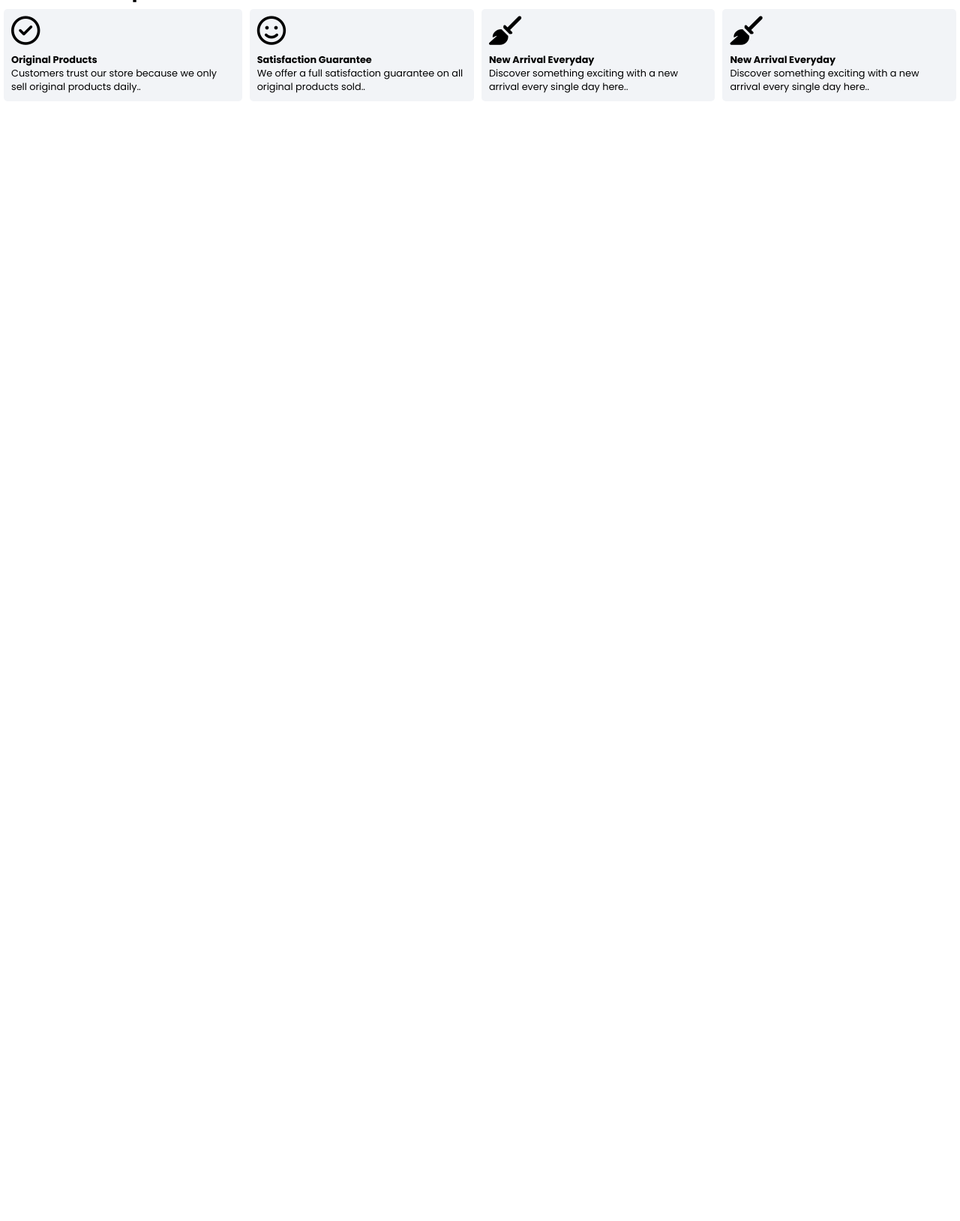
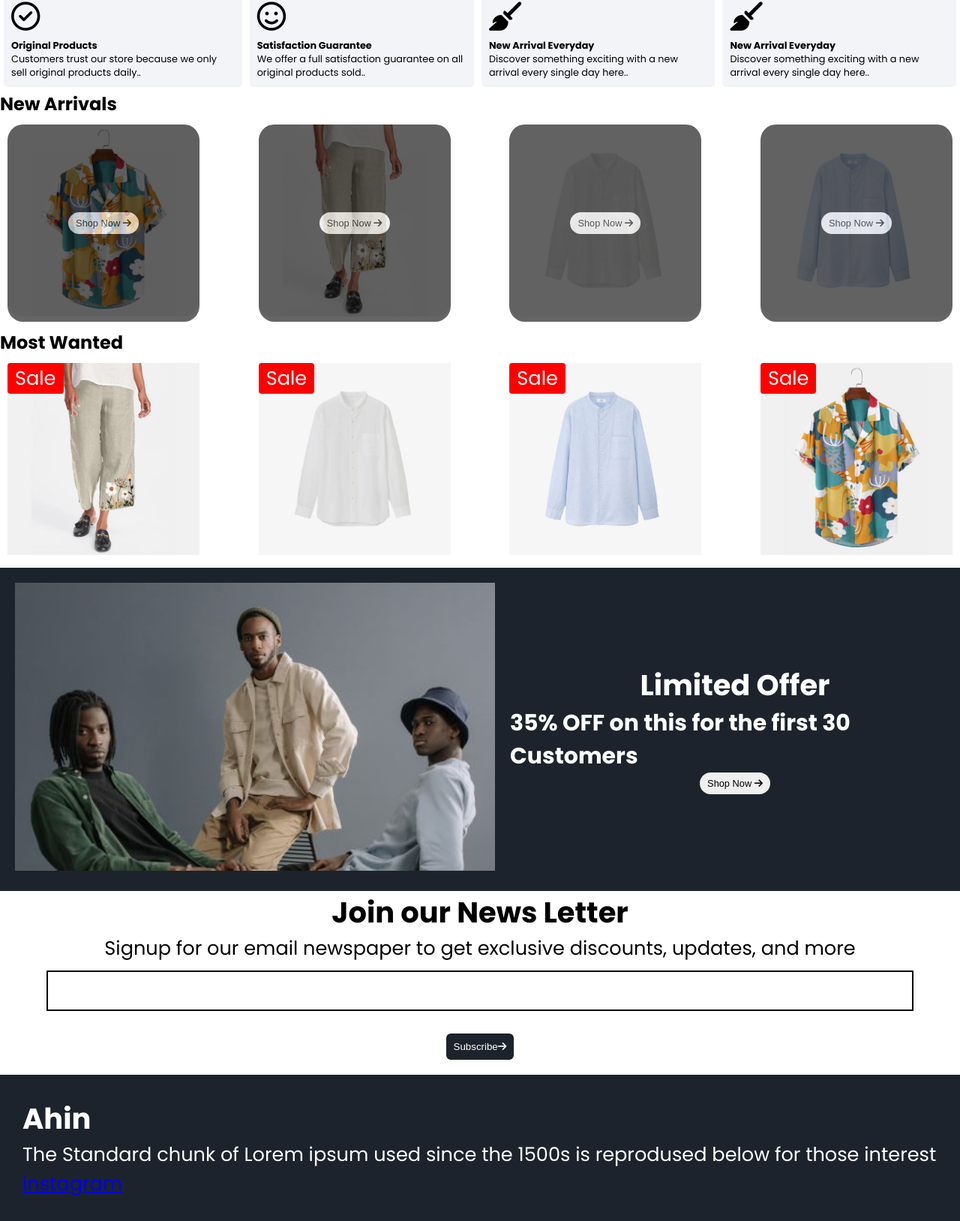
Before and after one commit to ahin-2007/nostra, a plain HTML site: page index.html in a window 1280 px wide. Shown: the part 307-1935 px from the top of the page at 75% size. Before the commit the page ends 800 px from the top, so only its background shows below. Drawn offline with Linux system fonts and the light colour scheme.

Commit message:
completed

```diff
--- a/index.html
+++ b/index.html
@@ -1,5 +1,6 @@
 <!DOCTYPE html>
 <html lang="en">
+
 <head>
     <meta charset="UTF-8">
     <meta name="viewport" content="width=device-width, initial-scale=1.0">
@@ -7,9 +8,12 @@
     <link rel="stylesheet" href="style.css">
     <link rel="preconnect" href="https://fonts.googleapis.com">
     <link rel="preconnect" href="https://fonts.gstatic.com" crossorigin>
-<link href="https://fonts.googleapis.com/css2?family=Poppins:ital,wght@0,100;0,200;0,300;0,400;0,500;0,600;0,700;0,800;0,900;1,100;1,200;1,300;1,400;1,500;1,600;1,700;1,800;1,900&family=Quicksand&display=swap" rel="stylesheet">
+    <link
+        href="https://fonts.googleapis.com/css2?family=Poppins:ital,wght@0,100;0,200;0,300;0,400;0,500;0,600;0,700;0,800;0,900;1,100;1,200;1,300;1,400;1,500;1,600;1,700;1,800;1,900&family=Quicksand&display=swap"
+        rel="stylesheet">
     <link rel="stylesheet" href="https://cdnjs.cloudflare.com/ajax/libs/font-awesome/6.4.2/css/all.min.css">
 </head>
+
 <body>
     <div class="navbar">
         <div class="heading">
@@ -25,15 +29,25 @@
         </div>
     </div>
 
-    <h2 class="brand">Brands</h2>
+    <h3 class="brand">Brands</h3>
     <div class="brandbox">
 
-        <div class="branditems"><img src="images/Adidas_Logo_1.png" alt=""><p>Addidas</p></div>
-        <div class="branditems"><img src="images/simple.png" alt=""><p>Simple</p></div>
-        <div class="branditems"><img src="images/leaves.png" alt=""><p>Leaves</p></div>
+        <div class="branditems"><img src="images/Adidas_Logo_1.png" alt="">
+            <p>Addidas</p>
+        </div>
+        <div class="branditems"><img src="images/simple.png" alt="">
+            <p>Simple</p>
+        </div>
+        <div class="branditems"><img src="images/leaves.png" alt="">
+            <p>Leaves</p>
+        </div>
         <div class="branditems"><img src="images/twitch.png" alt="">Twitch</div>
-        <div class="branditems"><img src="images/behance.png" alt=""><p>Behance</p></div>
-        <div class="branditems"><img src="images/Adidas_Logo_1.png" alt=""><p>Addidas</p></div>
+        <div class="branditems"><img src="images/behance.png" alt="">
+            <p>Behance</p>
+        </div>
+        <div class="branditems"><img src="images/Adidas_Logo_1.png" alt="">
+            <p>Addidas</p>
+        </div>
 
     </div>
     <div class="exp">
@@ -66,5 +80,70 @@
             </p>
         </div>
     </div>
+    <h2>New Arrivals</h2>
+    <div class="new-arrivals-container">
+        <div class="new-arrivals-items">
+            <img style="width: 20vw;border-radius: 8%;" src="f1.jpg" alt="">
+            <div class="new-arrivals-items-overlay"><button class="new-arrivals-items-overlay-button"> Shop Now <i class="fa-solid fa-arrow-right"></i></button></div>
+        </div>
+        <div class="new-arrivals-items">
+            <img style="width: 20vw;border-radius: 8%" src="f7.jpg" alt="">
+            <div class="new-arrivals-items-overlay"><button class="new-arrivals-items-overlay-button"> Shop Now <i class="fa-solid fa-arrow-right"></i></button></div>
+        </div>
+        <div class="new-arrivals-items">
+            <img style="width: 20vw;border-radius: 8%" src="n3.jpg" alt="">
+            <div class="new-arrivals-items-overlay"><button class="new-arrivals-items-overlay-button"> Shop Now <i class="fa-solid fa-arrow-right"></i></button></div>
+        </div>
+        <div class="new-arrivals-items">
+            <img style="width: 20vw;border-radius: 8%" src="n1.jpg" alt="">
+            <div class="new-arrivals-items-overlay"><button class="new-arrivals-items-overlay-button"> Shop Now <i class="fa-solid fa-arrow-right"></i></button></div>
+        </div>
+    </div>
+    <h2>Most Wanted</h2>
+    <div class="most-wanted-container">
+        <div class="most-wanted-container-items">
+            <img src="f7.jpg" style="width: 20vw;" alt="">
+            <p >Sale</p>
+        </div>
+        <div class="most-wanted-container-items">
+            <img src="n3.jpg" style="width: 20vw;" alt="">
+            <p >Sale</p>
+        </div>
+        <div class="most-wanted-container-items">
+            <img src="n1.jpg" style="width: 20vw;" alt="">
+            <p >Sale</p>
+        </div>
+        <div class="most-wanted-container-items">
+            <img src="f1.jpg" style="width: 20vw;" alt="">
+            <p >Sale</p>
+        </div>
+    </div>
+    <div class="offer-container">
+        <div class="offer-container-leftside">
+            <img src="/images/offer.jpg" alt="">
+        </div>
+        <div class="offer-container-rightside">
+            <h2>Limited Offer</h2>
+            <h3>35% OFF on this for the first 30 Customers</h3>
+            <button class="new-arrivals-items-overlay-button"> Shop Now <i class="fa-solid fa-arrow-right"></i></button>
+        </div>
+    </div>
+    <div class="news-letter">
+        <h2>Join our News Letter</h2>
+        <p>Signup for our email newspaper to get exclusive discounts, updates, and more</p>
+        <div class="inputbox">
+            <input type="text">
+        </div>
+        <button class="subscribe-button">Subscribe<i class="fa-solid fa-arrow-right"></i></button>
+    </div>
+    <div class="footer">
+        <div><h2>Ahin</h2>
+        <p>The Standard chunk of Lorem ipsum used since the 1500s is reprodused below for those interest</p>
+        <a href="https://www.instagram.com/_ahin_07_?igsh=NTVxMGk5a3RyNTAz">instagram</a></div>
+    </div>
+
+
+
 </body>
+
 </html>
--- a/style.css
+++ b/style.css
@@ -9,6 +9,10 @@ body{
     display: flex;
     justify-content: space-between;
     align-items: center;
+    position: sticky;
+    top: 0%;
+    z-index: 20;
+    background-color: white;
 
 }
 .options{
@@ -39,7 +43,7 @@ body{
 
 .brand{
     margin-left: 10px;
-    font-size:xx-large;
+
 
 }
 
@@ -105,3 +109,125 @@ body{
     font-size: 1vw;
     padding: 10px;
 }
+.new-arrivals-items{
+  width: 20vw;
+  position: relative;
+  z-index: 1;
+}
+.new-arrivals-items-overlay{
+    width: 100%;
+    height: 100%;
+    background-color: black;
+    position: absolute;
+    top: 0%;
+    opacity: 0.6;
+    display: flex;
+    justify-content: center;
+    align-items: center;
+    z-index: 2;
+    border-radius: 8%;
+
+
+}
+.new-arrivals-items-overlay-button{
+    z-index: 5;
+    background-color: rgba (255, 255, 255,255);
+    padding: 10px;
+    color: black;
+    border-radius:20px;
+    border: none;
+    font-size: 1vw;
+    padding-top:7px;
+    padding-bottom: 7px;
+    cursor: pointer;
+}
+.new-arrivals-container{
+    display: flex;
+    justify-content: space-between;
+    margin: 10px;
+}
+.most-wanted-container-items p{
+    background-color: red;
+    display: inline;
+    padding: 10px;
+    padding-top: 1px;
+    padding-bottom: 1px;
+    border-radius: 5px;
+    color:white;
+    font-size: ;
+    position: absolute;
+    top: 0%;
+    left: 0%;
+    border-radius: 4px;
+}
+.most-wanted-container-items{
+    position: relative;
+}
+.most-wanted-container{
+    display: flex;
+    justify-content: space-between;
+    margin: 10px;
+}
+.offer-container{
+    display: flex;
+    background-color: #1D232C;
+    color: white;
+}
+.offer-container-rightside{
+    display: flex;
+    flex-direction: column;
+    justify-content: center;
+    align-items: center;
+    font-size: 2vw;
+
+}
+.offer-container-leftside{
+    margin: 20px;
+}
+.offer-container-leftside img{
+    width: 50vw;
+}
+.news-letter{
+    display: flex;
+    justify-content: center;
+    align-items: center;
+    flex-direction: column;
+    font-size: 2vw;
+}
+.inputbox{
+    height:50px;
+    width: 90%;
+    border:2px solid black;
+    margin: 10px;
+
+    display: flex;
+    justify-content:center;
+    align-items: center;
+}
+.inputbox input{
+    width: 90%;
+    border:2px solid black;
+    height: 100%;
+    border: none;
+}
+.inputbox input:focus{
+    outline: none;
+}
+.subscribe-button{
+    padding: 10px;
+    background-color: #1D232C;
+    color:white;
+    border: none;
+    border-radius: 6px;
+    margin-top: 20px;
+}
+.footer{
+    background-color: #1D232C;
+    color: white;
+    margin-top: 20px;
+
+}
+.footer div{
+    padding: 30px;
+    font-size: 2vw;
+}
```
Also changed, not shown: f1.jpg (added), f7.jpg (added), images/offer.jpg (added), n1.jpg (added), n3.jpg (added). Lines whose indentation alone changed are shown as unchanged.
